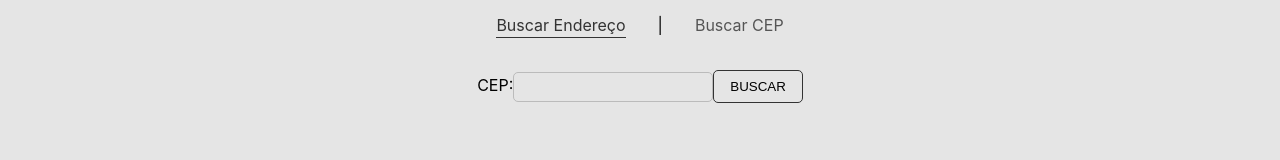
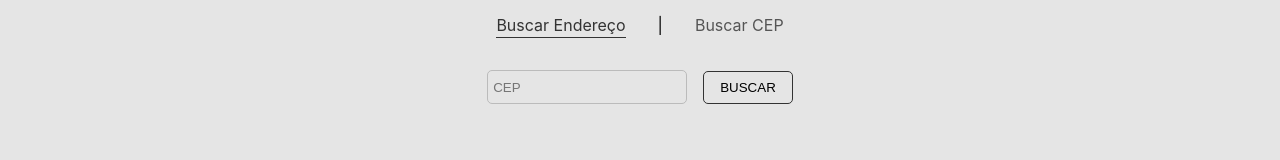
Before and after one commit to camilafbc/react-buscador-de-endereco, a React (Vite) app: page / in a window 1280 px wide. Shown: the part 131-291 px from the top of the page. Built offline with nearby package versions, Linux system fonts and the light colour scheme.

Commit message:
Camila
Atts de estilo

```diff
--- a/src/components/Address.jsx
+++ b/src/components/Address.jsx
@@ -1,25 +1,28 @@
-import PropTypes from "prop-types"
+import PropTypes from "prop-types";
 
 Address.propTypes = {
-    cep: PropTypes.string,
-    logradouro: PropTypes.string,
-    bairro: PropTypes.string,
-    cidade: PropTypes.string,
-    estado: PropTypes.string
+  cep: PropTypes.string,
+  logradouro: PropTypes.string,
+  bairro: PropTypes.string,
+  cidade: PropTypes.string,
+  estado: PropTypes.string,
+};
+
+const id = Math.floor(Math.random() * 100);
+
+function Address({ cep, logradouro, bairro, cidade, estado }) {
+  return (
+    <>
+      <div key={id} className="address">
+        <p>CEP: {cep}</p>
+        <p>Estado: {estado}</p>
+        <p>Cidade: {cidade}</p>
+        <p>Bairro: {bairro}</p>
+        <p>Logradouro: {logradouro}</p>
+      </div>
+      <hr/>
+    </>
+  );
 }
 
-const id = Math.floor(Math.random() * 100)
-
-function Address({ cep, logradouro, bairro, cidade, estado}) {
-    return (
-        <div key={id}>
-            <p>CEP: {cep}</p>
-            <p>Logradouro: {logradouro}</p>
-            <p>Bairro: {bairro}</p>
-            <p>Cidade: {cidade}</p>
-            <p>Estado: {estado}</p>
-        </div>
-    )
-}
-
-export default Address
+export default Address;
--- a/src/index.css
+++ b/src/index.css
@@ -49,8 +49,31 @@ body {
   border-bottom: 1px solid #333;
 }
 
-form > div {
+.searchAdd_form {
+  display: flex;
+  flex-wrap: wrap;
+  justify-content: center;
+  align-items: center;
+  gap: 1rem;
+}
+
+.searchAdd_form > div {
+  display: flex;
+  flex-wrap: wrap;
+  justify-content: center;
+}
+
+.searchZC_form {
+  margin: 0 auto;
+  width: 90%;
+  max-width: 400px;
+}
+
+.searchZC_form > div {
   margin: 0.5rem 0;
+  display: flex;
+  align-items: center;
+  justify-content: center;
 }
 
 label {
@@ -61,7 +84,7 @@ input, select {
   outline: none;
   border: 1px solid #bbb;
   background-color: transparent;
-  height: 30px;
+  height: 34px;
   padding: 5px;
   border-radius: 5px;
   width: 200px;
@@ -78,3 +101,9 @@ button {
   border-radius: 5px;
   cursor: pointer;
 }
+
+.address {
+  width: 90%;
+  max-width: 400px;
+  margin: 3rem auto 1.5rem;
+}
--- a/src/pages/SearchAddress.jsx
+++ b/src/pages/SearchAddress.jsx
@@ -1,38 +1,39 @@
-import { useState } from 'react'
-import Address from '../components/Address';
-
+import { useState } from "react";
+import Address from "../components/Address";
 
 const fetchAddress = async (ent) => {
   const resposta = await fetch(`https://viacep.com.br/ws/${ent}/json/`);
   const saida = await resposta.json();
-  console.log(saida)
-  return saida
-}
+  console.log(saida);
+  return saida;
+};
 
 function SearchAddress() {
+  const [busca, setBusca] = useState("");
+  const [resultado, setResultado] = useState();
 
-    const [busca, setBusca] = useState("")
-    const [resultado, setResultado] = useState()
-
-    const handleSearch = () => {
-        fetchAddress(busca).then(result => setResultado(result))
-    }
+  const handleSearch = (ev) => {
+    ev.preventDefault();
+    fetchAddress(busca).then((result) => setResultado(result));
+  };
 
   return (
     <>
-      <label htmlFor="entrada">CEP:</label>
+      <form onSubmit={handleSearch} className="searchAdd_form">
+        <div>
+          {/* <label htmlFor="entrada">CEP:</label> */}
           <input
             type="text"
             name="entrada"
             id="entrada"
             value={busca}
+            placeholder="CEP"
+            required
             onChange={(ev) => setBusca(ev.target.value)}
           />
-      <button
-        onClick={handleSearch}
-      >
-        BUSCAR
-      </button>
+        </div>
+        <button type="submit">BUSCAR</button>
+      </form>
       {resultado ? (
         <Address
           cep={resultado.cep}
@@ -41,9 +42,9 @@ function SearchAddress() {
           cidade={resultado.localidade}
           estado={resultado.uf}
         />
-      ) : ""}
-
-
+      ) : (
+        ""
+      )}
     </>
   );
 }
--- a/src/pages/SearchZipCode.jsx
+++ b/src/pages/SearchZipCode.jsx
@@ -39,6 +39,7 @@ function SearchZipCode() {
     <div>
       <form
         onSubmit={handleSearch}
+        className="searchZC_form"
       >
         <div>
           <label htmlFor="estado">Estado:</label>
```
Lines whose indentation alone changed are shown as unchanged.
